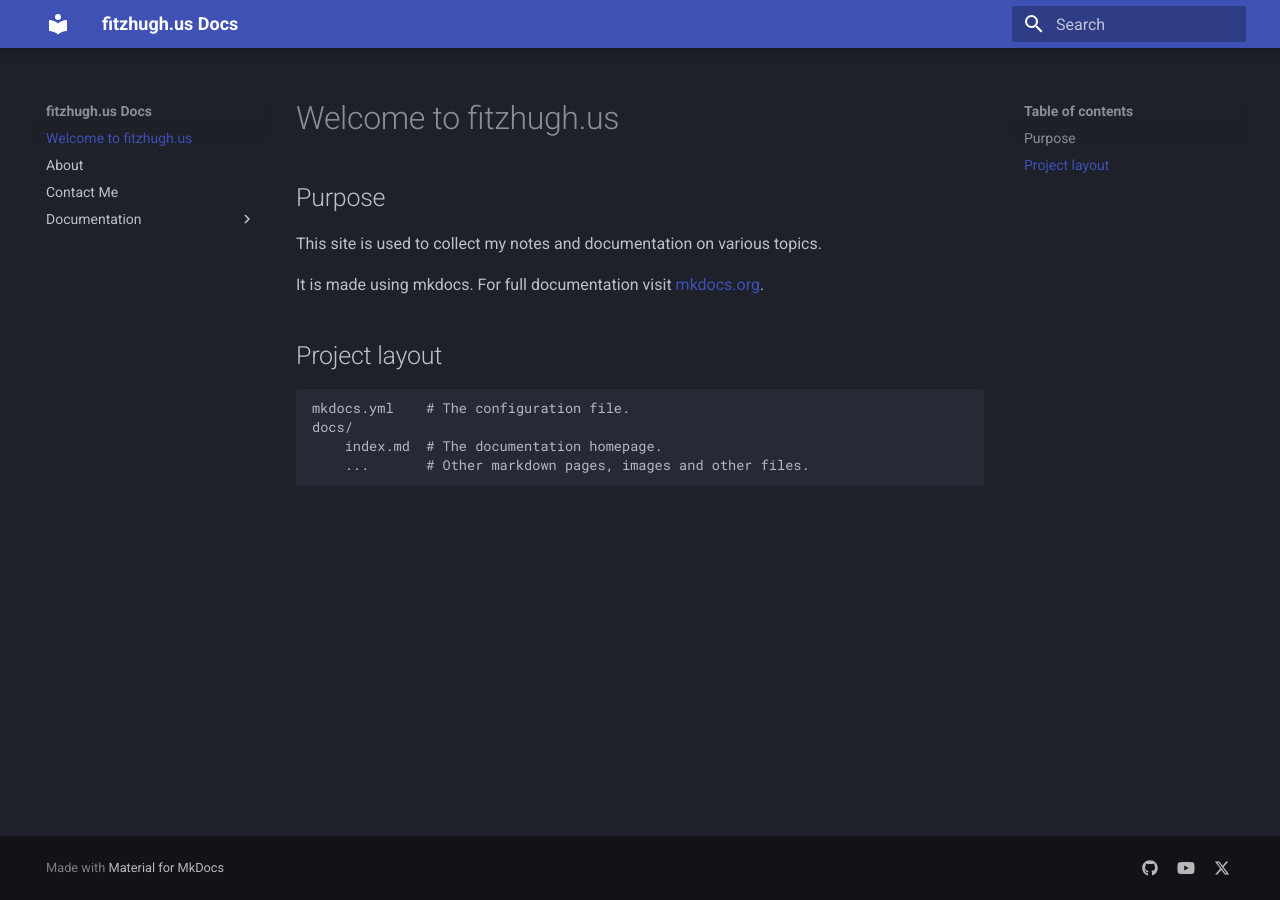
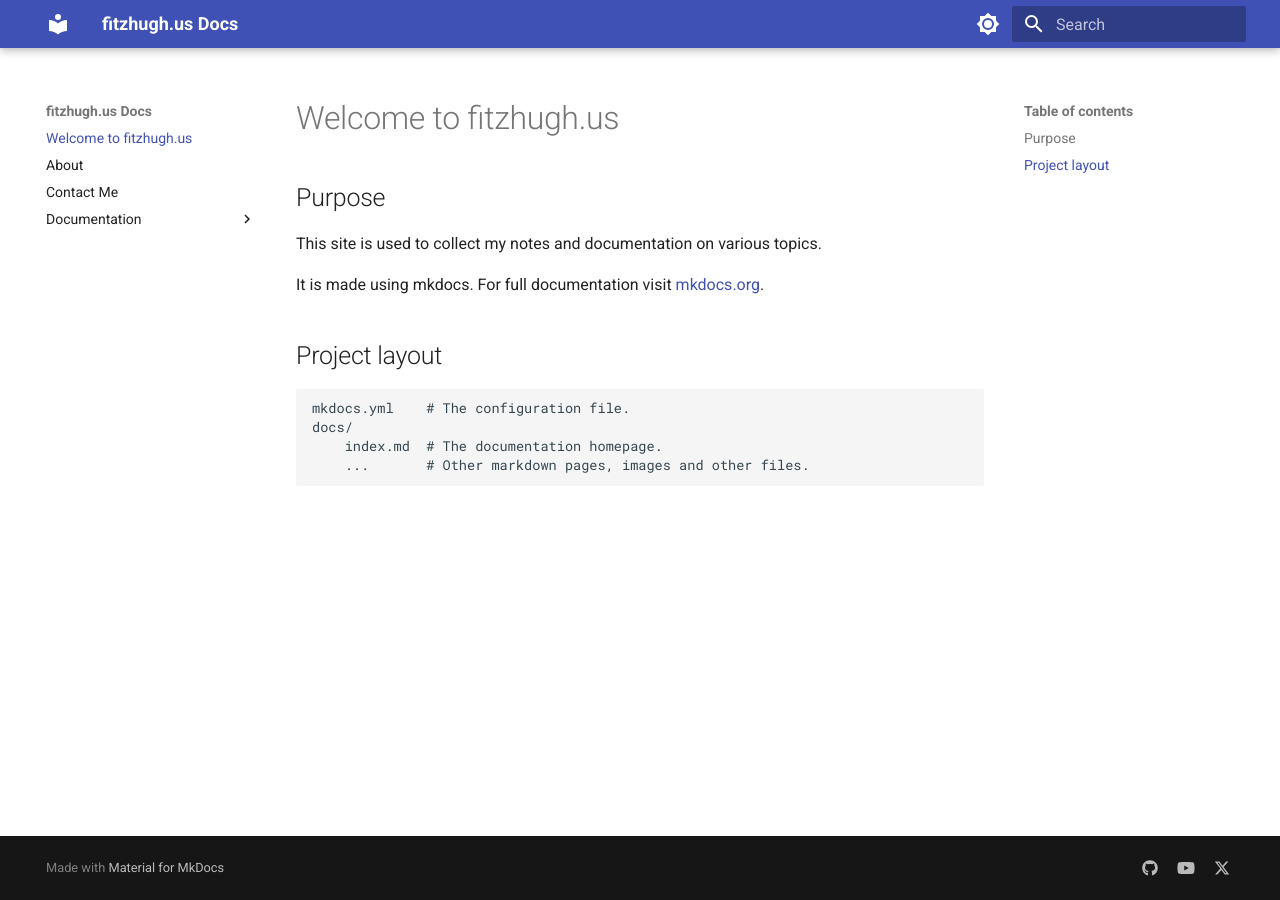
Before and after one commit to fitzland/octo-potato, an MkDocs documentation site: the page built from docs/index.md, in a window 1280 px wide. Built offline with MkDocs 1.6.1 and Material for MkDocs 9.7.7, drawn with Linux system fonts in a browser that asks for light colours.

Commit message:
edit mkdocs.yml

```diff
--- a/mkdocs.yml
+++ b/mkdocs.yml
@@ -4,14 +4,67 @@ site_description: Documentation and articles for fitzhugh.us
 theme:
   name: material
   palette:
-      scheme: slate
-      primary: custom
+    - scheme: default
+      primary: indigo
+      accent: indigo
+      toggle:
+        icon: material/brightness-7
+        name: Switch to dark mode
+    - scheme: slate
+      primary: black
+      accent: indigo
+      toggle:
+        icon: material/brightness-4
+        name: Switch to light mode
+
+features:
+    - navigation.tabs
+    - navigation.sections
 
 plugins:
   - search
   - social
   - tags:
       tags_file: tags.md
+
+markdown_extensions:
+
+  # Python Markdown
+  - abbr
+  - admonition
+  - attr_list
+  - def_list
+  - fenced_code
+  - footnotes
+  - md_in_html
+  - toc:
+      permalink: true
+
+  # Python Markdown Extensions
+  - pymdownx.arithmatex:
+      generic: true
+  - pymdownx.betterem:
+      smart_enable: all
+  - pymdownx.caret
+  - pymdownx.details
+  - pymdownx.emoji:
+      emoji_index: !!python/name:material.extensions.emoji.twemoji
+      emoji_generator: !!python/name:material.extensions.emoji.to_svg
+  - pymdownx.highlight:
+      anchor_linenums: true
+      line_spans: __span
+      pygments_lang_class: true
+  - pymdownx.inlinehilite
+  - pymdownx.keys
+  - pymdownx.mark
+  - pymdownx.smartsymbols
+  - pymdownx.superfences
+  - pymdownx.tabbed:
+      alternate_style: true
+  - pymdownx.tasklist:
+      custom_checkbox: true
+  - pymdownx.tilde
+
 
 extra:
   social:
```
